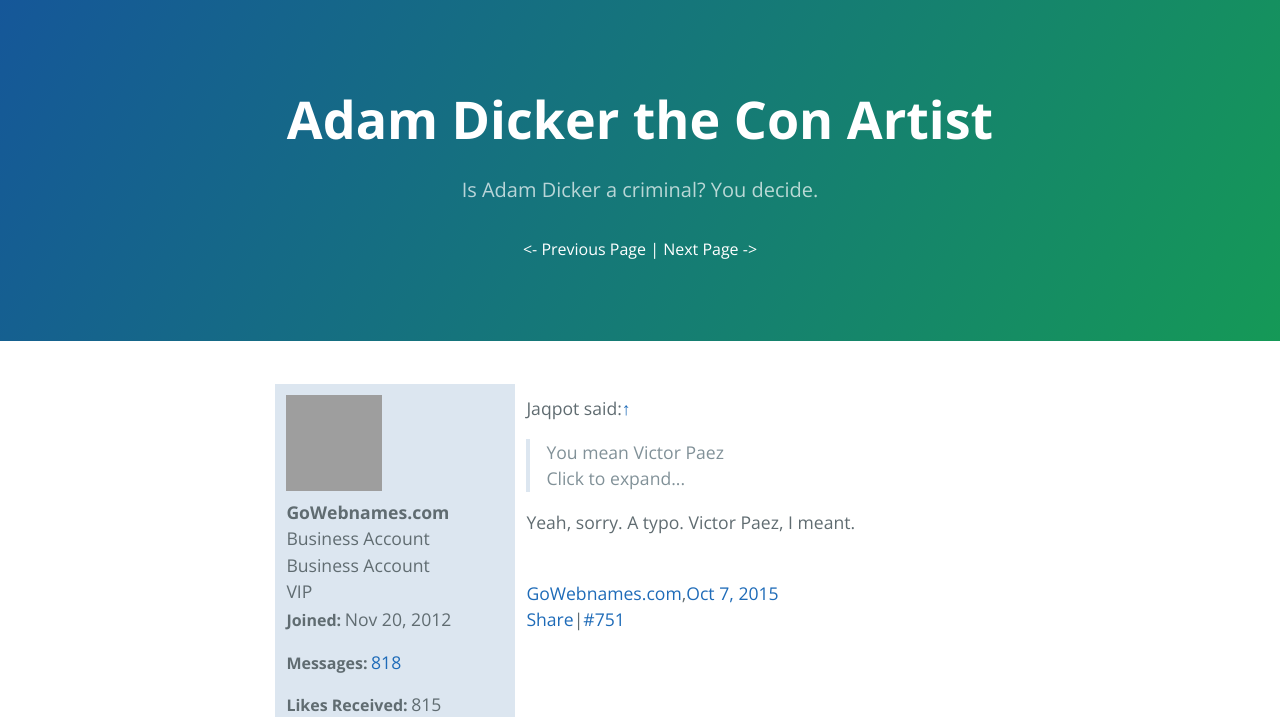
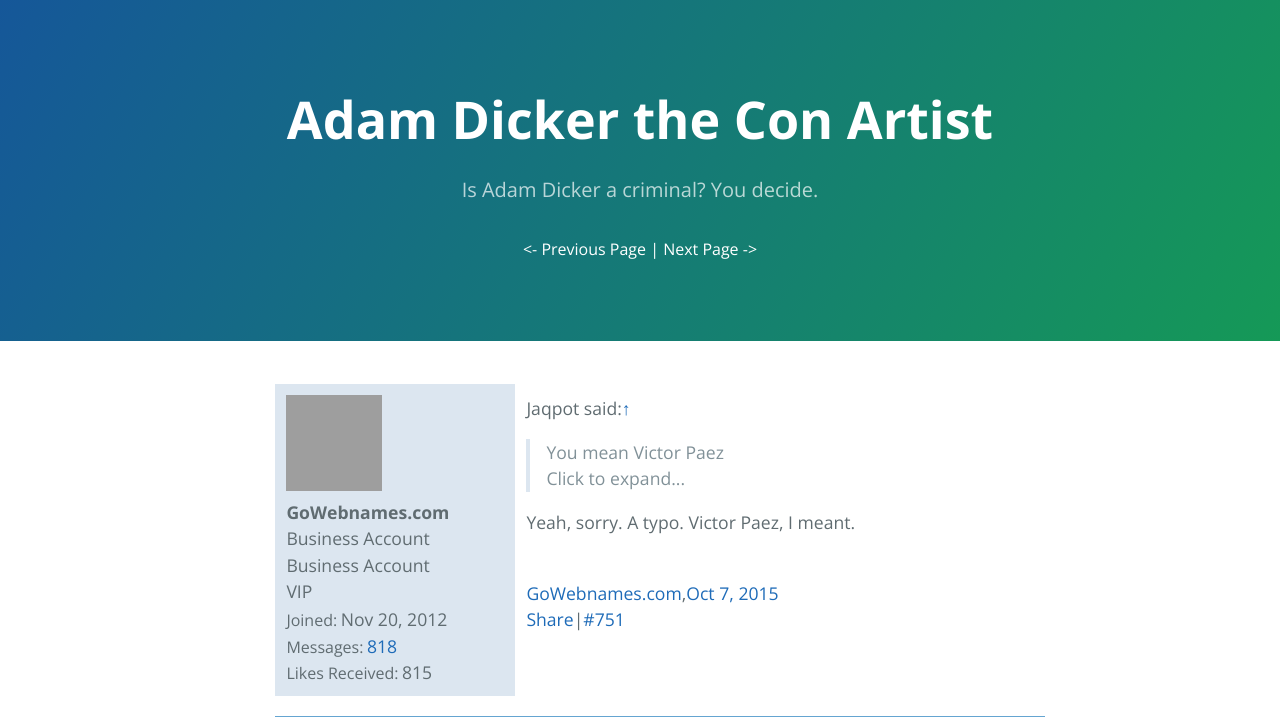
Before and after one commit to vanillascript/adamdicker, a Jekyll site: the page built from pages/31.html, in a window 1280 px wide. Shown: the top 717 px of the page. Built offline with Jekyll 4.4.1, drawn with Linux system fonts in a browser that asks for light colours; grey boxes are pictures that could not be loaded.

Commit message:
Update threadpage.css

```diff
--- a/stylesheets/threadpage.css
+++ b/stylesheets/threadpage.css
@@ -33,10 +33,10 @@
   .messageUserInfo dl {
     margin: 0;
     padding: 0; }
-    .messageUserInfo dt {
+    .messageUserInfo dl dt {
       font-weight: normal;
       display: inline-block; }
-    .messageUserInfo dd {
+    .messageUserInfo dl dd {
       display: inline-block;
       margin: 0 0 0 0.2em; }
 
@@ -56,3 +56,6 @@
   padding: 0;
   color: inherit;
   border-left: none 0; }
+
+.page-links {
+  text-align: center; }
```
